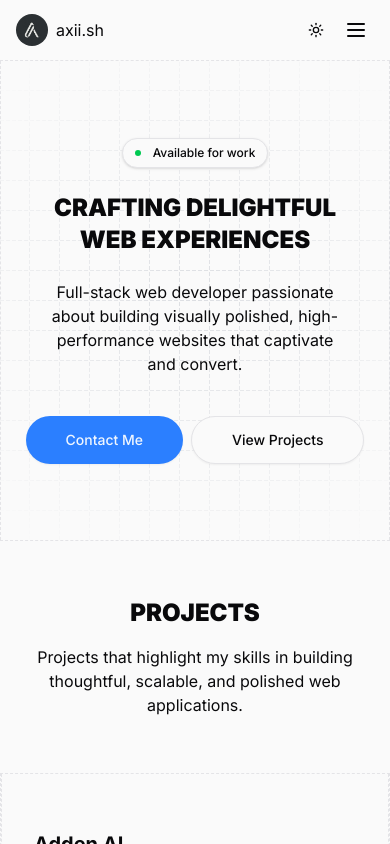
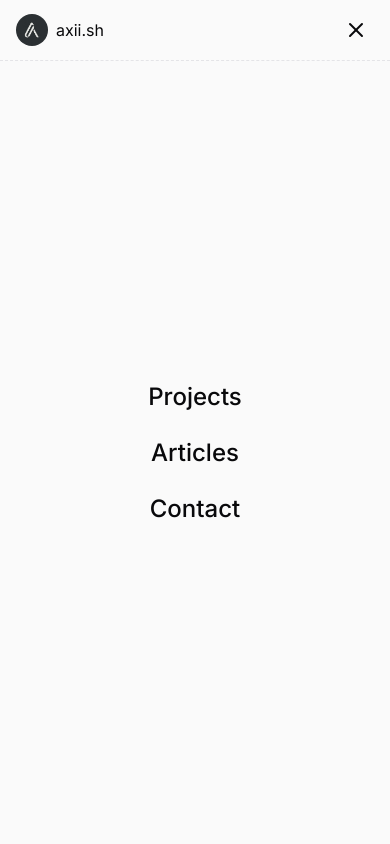
Before and after one commit to addoxy/axii.sh, a Next.js app: page / in a window 390 px wide. Both pictures are taken after a click on the button 356 px from the left and 30 px from the top of the page. Shown: the top 844 px of the page. Built offline with nearby package versions, Linux system fonts and the light colour scheme.

Commit message:
Add mobile navigation

```diff
--- a/src/components/navbar.tsx
+++ b/src/components/navbar.tsx
@@ -1,9 +1,10 @@
 'use client';
 
-import { Menu, Moon, Sun } from 'lucide-react';
+import { Menu, Moon, Sun, X } from 'lucide-react';
 import { useTheme } from 'next-themes';
 import Image from 'next/image';
 import Link from 'next/link';
+import { useState } from 'react';
 import { Button } from './vendor/button';
 
 interface NavItemProps {
@@ -22,7 +23,24 @@ const NavItem = ({ label, href }: NavItemProps) => {
   );
 };
 
+const LogoComponent = ({ onClick }: { onClick?: () => void }) => (
+  <Link href="/" className="flex items-center gap-2" onClick={onClick}>
+    <Image
+      src="/logo.png"
+      width={32}
+      height={32}
+      alt="logo"
+      className="rounded-full"
+      priority
+      unoptimized
+    />
+    axii.sh
+  </Link>
+);
+
 export const Navbar = () => {
+  const [isMobileMenuOpen, setIsMobileMenuOpen] = useState(false);
+
   const items: NavItemProps[] = [
     {
       label: 'Projects',
@@ -44,13 +62,14 @@ export const Navbar = () => {
     setTheme((prevTheme) => (prevTheme === 'light' ? 'dark' : 'light'));
   };
 
+  const closeMobileMenu = () => {
+    setIsMobileMenuOpen(false);
+  };
+
   return (
     <nav className="bg-background sticky top-0 z-20 border-b border-dashed px-4 py-3">
       <div className="mx-auto flex max-w-5xl items-center justify-between">
-        <Link href="/" className="flex items-center gap-2">
-          <Image src="/logo.png" width={32} height={32} alt="logo" className="rounded-full" />
-          axii.sh
-        </Link>
+        <LogoComponent />
         <div className="hidden items-center gap-2 sm:flex">
           <div className="bg-muted flex items-center gap-1 rounded-full p-1.5">
             {items.map((item) => (
@@ -72,11 +91,44 @@ export const Navbar = () => {
           <button onClick={handleThemeToggle} className="p-1.5">
             {resolvedTheme === 'light' ? <Sun className="size-4" /> : <Moon className="size-4" />}
           </button>
-          <Button size="icon" variant="ghost">
+          <Button size="icon" variant="ghost" onClick={() => setIsMobileMenuOpen(true)}>
             <Menu className="size-6" />
           </Button>
         </div>
       </div>
+
+      {/* Mobile Menu Overlay */}
+      {isMobileMenuOpen && (
+        <div className="bg-background fixed inset-0 z-50 sm:hidden">
+          <div className="flex h-full flex-col">
+            {/* Mobile Menu Header */}
+            <div className="border-b border-dashed px-4 py-3">
+              <div className="flex items-center justify-between">
+                <LogoComponent onClick={closeMobileMenu} />
+                <Button size="icon" variant="ghost" onClick={closeMobileMenu}>
+                  <X className="size-6" />
+                </Button>
+              </div>
+            </div>
+
+            {/* Mobile Menu Content */}
+            <div className="flex flex-1 flex-col items-center justify-center gap-8 px-4">
+              <div className="flex flex-col items-center gap-6">
+                {items.map((item) => (
+                  <Link
+                    key={item.label}
+                    href={item.href}
+                    className="hover:text-muted-foreground text-2xl font-medium transition-colors duration-300"
+                    onClick={closeMobileMenu}
+                  >
+                    {item.label}
+                  </Link>
+                ))}
+              </div>
+            </div>
+          </div>
+        </div>
+      )}
     </nav>
   );
 };
```
